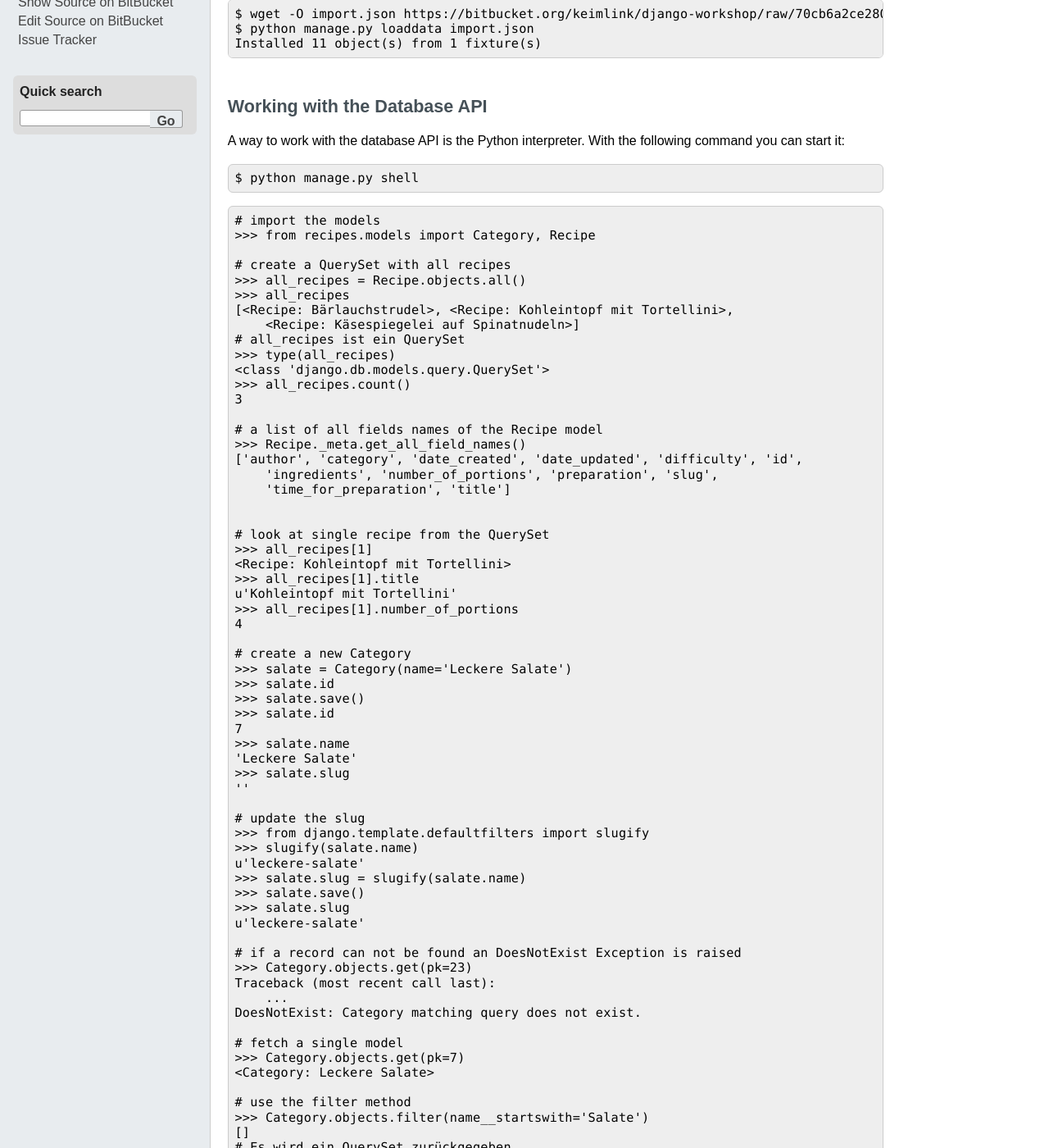
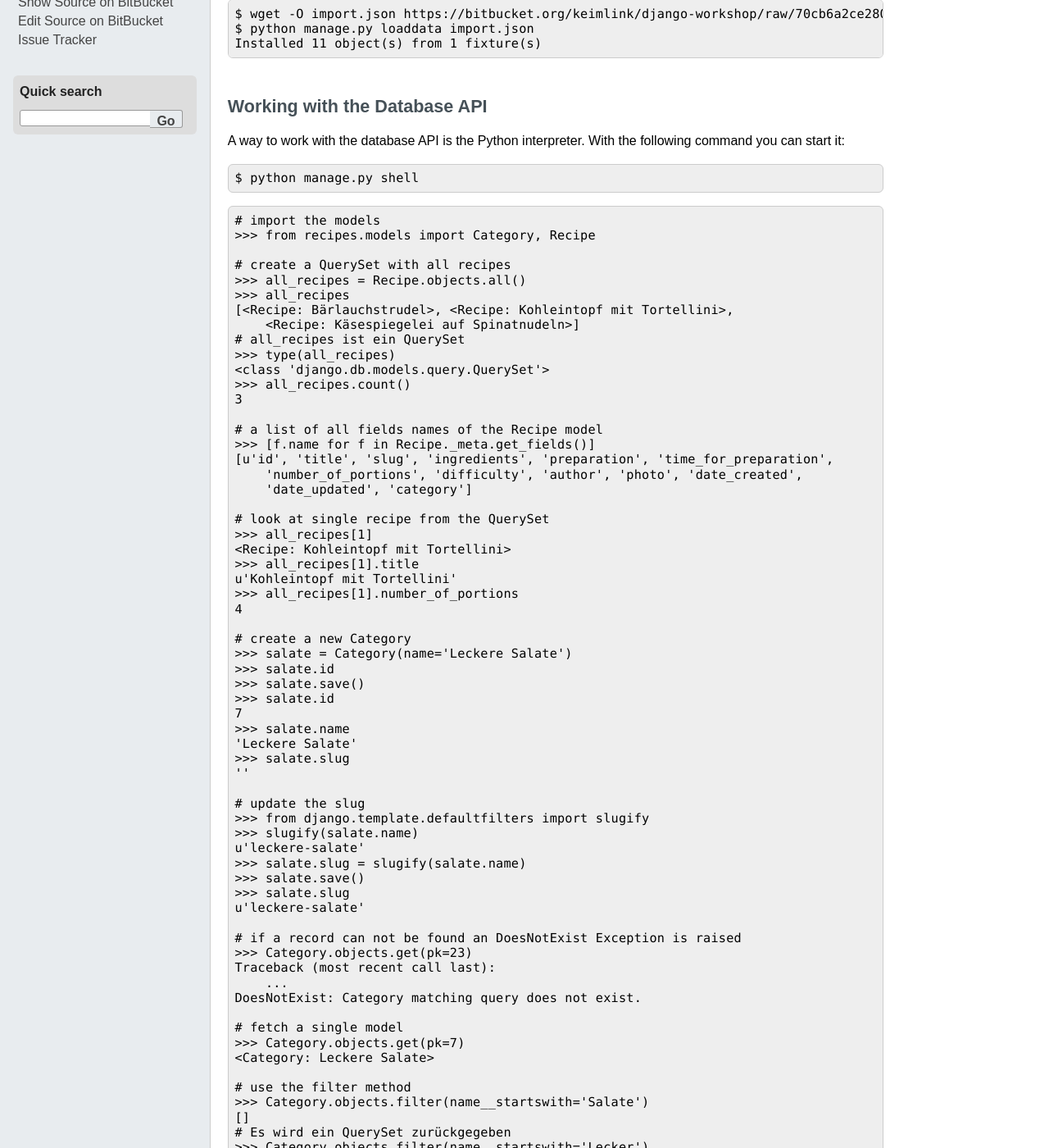
Before and after one commit to keimlink/django-workshop, a Sphinx documentation site: the page built from docs/database_api.rst, in a window 1280 px wide and 1400 px high, scrolled down 728 px. Shown: the whole window at 82% size. Built offline with Sphinx 7.4.7, drawn with Linux system fonts in a browser that asks for light colours; comment, search, counter and statistics services are not loaded; some of the changed text lies outside the part shown.

Commit message:
Revised "Database API" chapter to work with new Model _meta API

```diff
--- a/docs/database_api.rst
+++ b/docs/database_api.rst
@@ -75,11 +75,10 @@ following command you can start it:
     3
 
     # a list of all fields names of the Recipe model
-    >>> Recipe._meta.get_all_field_names()
-    ['author', 'category', 'date_created', 'date_updated', 'difficulty', 'id',
-        'ingredients', 'number_of_portions', 'preparation', 'slug',
-        'time_for_preparation', 'title']
-
+    >>> [f.name for f in Recipe._meta.get_fields()]
+    [u'id', 'title', 'slug', 'ingredients', 'preparation', 'time_for_preparation',
+        'number_of_portions', 'difficulty', 'author', 'photo', 'date_created',
+        'date_updated', 'category']
 
     # look at single recipe from the QuerySet
     >>> all_recipes[1]
```
Also changed, not shown: other parts of docs/database_api.rst (+1 -0 lines).
